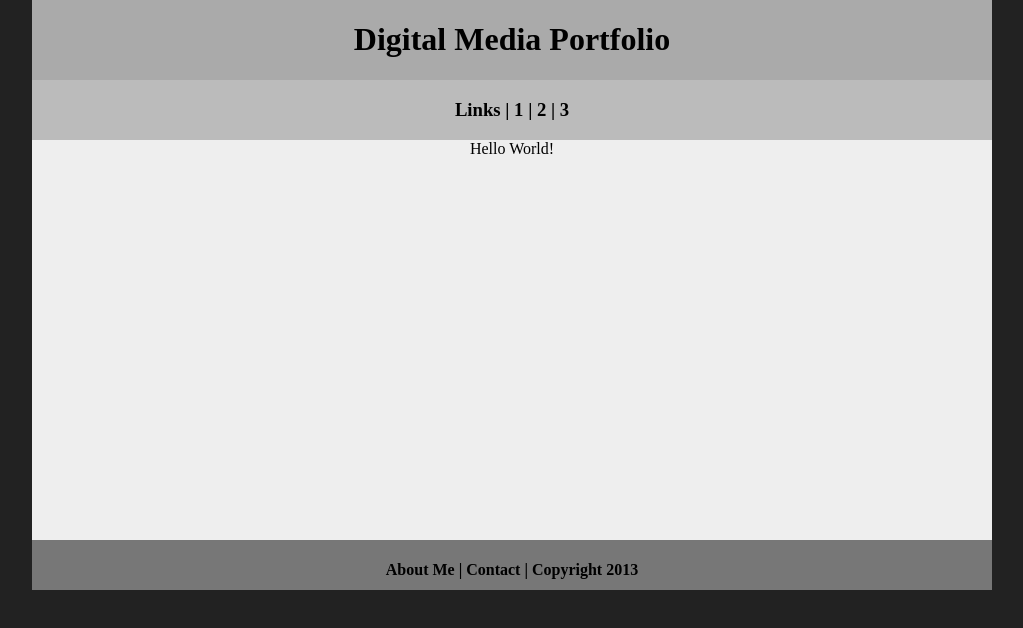
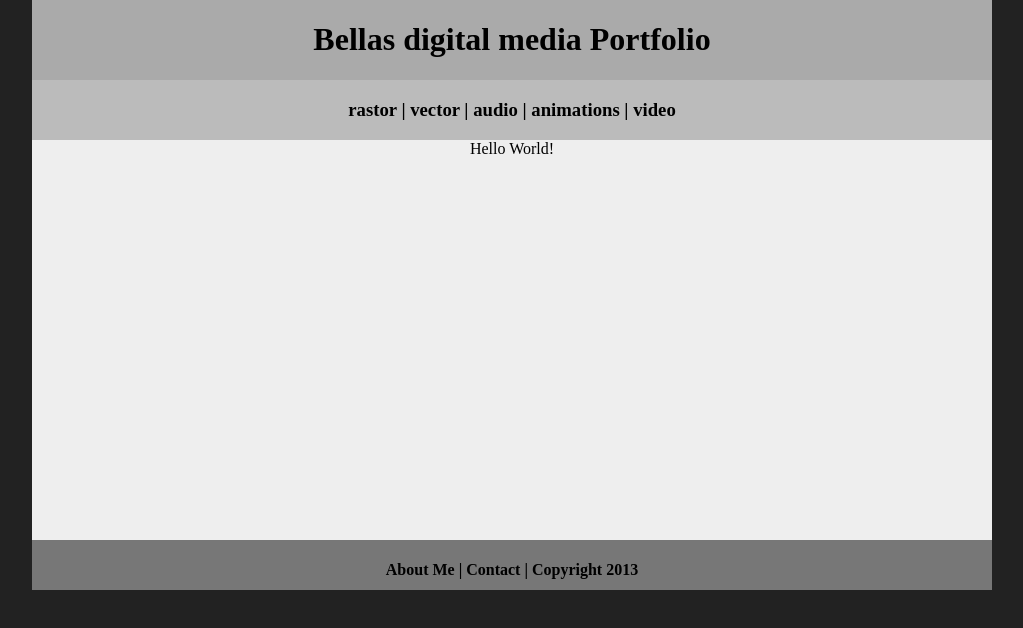
Before and after one commit to blwaters1/digitalmedia, a plain HTML site: page index.html in a window 1280 px wide. Shown: the whole page, without its empty margins (128-1151 px from the left). Drawn offline with Linux system fonts and the light colour scheme.

Commit message:
Update index.html

```diff
--- a/index.html
+++ b/index.html
@@ -3,16 +3,16 @@
 <head>
 	<!-- This is a comment! Text here will be ignored by the browser. -->
 	<meta charset="UTF-8">
-	<title>My Portfolio</title>
+	<title>Bellas digital media Portfolio</title>
 	<link href="myCSS.css" rel="stylesheet" type="text/css">
 </head>
 <body>
 <div class="container">
   <div class="header">
-  	<h1>Digital Media Portfolio</h1>
+  	<h1>Bellas digital media Portfolio</h1>
   </div>
   <div class="nav">
-    <h3>Links | 1 | 2 | 3</h3>
+    <h3>rastor | vector | audio | animations | video </h3>
   </div>
   <div class="content">Hello World!</div>
   <div class="footer">
```
